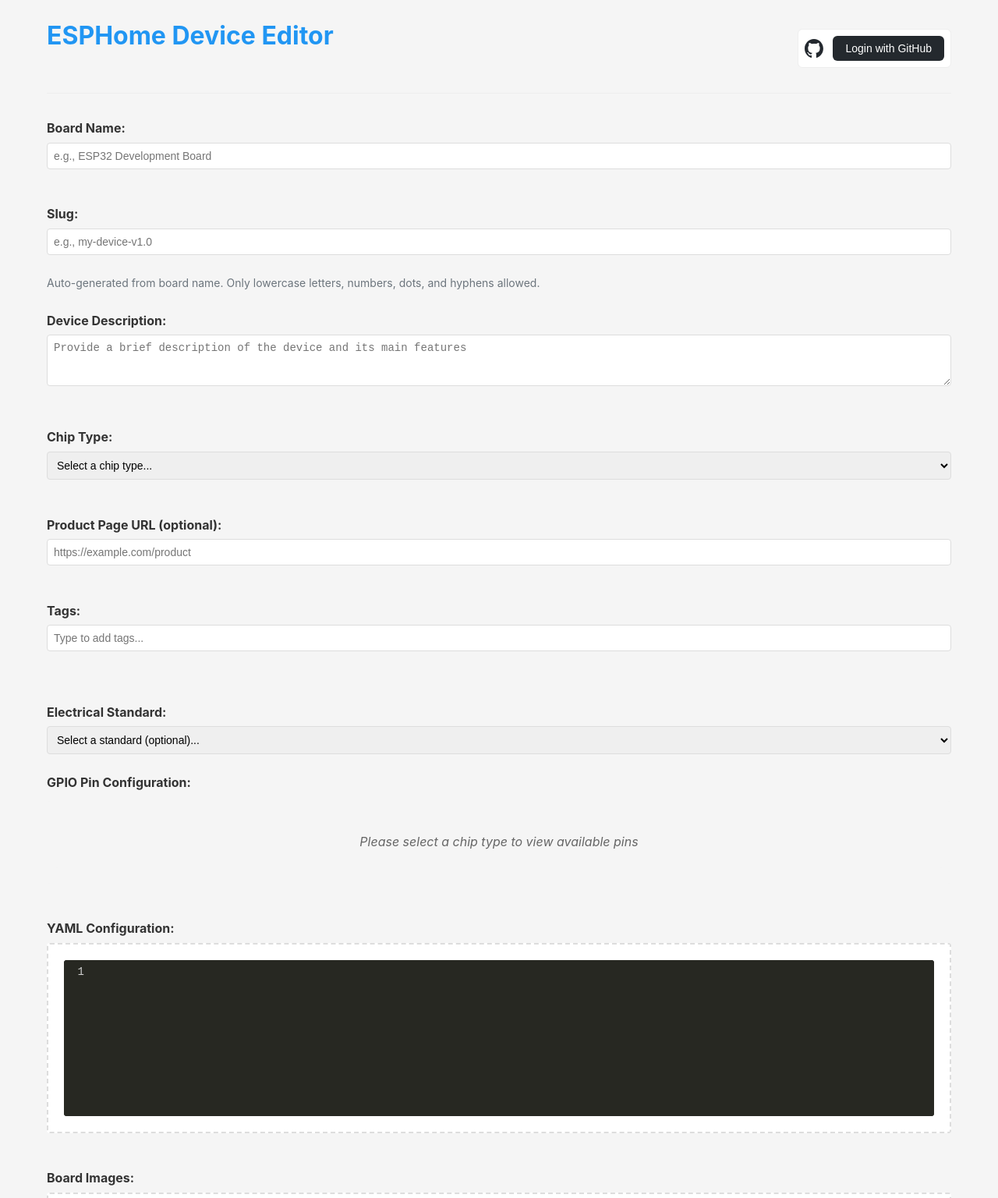
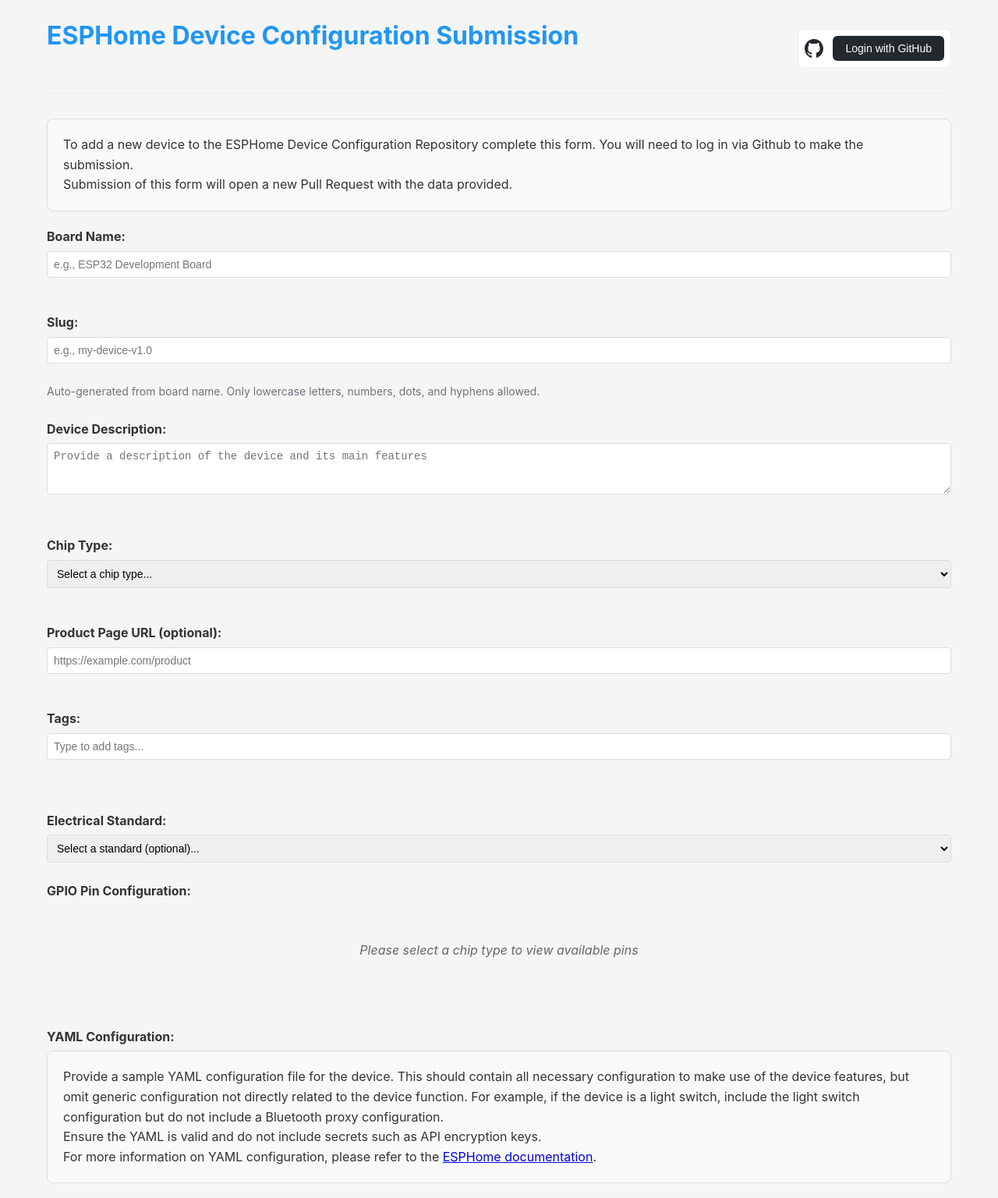
Before and after one commit to clydebarrow/device-editor, a website: page assets/index.html in a window 1280 px wide. Shown: the top 1536 px of the page at 78% size. Drawn offline with nearby package versions, Linux system fonts and the light colour scheme; no server answers.

Commit message:
Update form

```diff
--- a/assets/client.js
+++ b/assets/client.js
@@ -558,7 +558,7 @@
 
             this.gpioPinList.appendChild(pinItem);
             const input = pinItem.querySelector('input');
-            input.addEventListener('input', this.validateGpioPins);
+            input.addEventListener('input', () => { this.validateGpioPins(); });
         });
 
         // Add grid layout styles
@@ -1003,7 +1003,7 @@
     }
 
     validateGpioPins() {
-        const formGroup = document.querySelector('#gpioPinList').closest('.form-group');
+        const formGroup = this.gpioPinList.closest('.form-group');
         const errorElement = formGroup.querySelector('.error-message');
         const hasGpioPins = Array.from(this.gpioPinList.querySelectorAll('.pin-function'))
             .some(input => input.value.trim() !== '');
--- a/assets/index.html
+++ b/assets/index.html
@@ -17,15 +17,19 @@
             color: white;
             padding: 15px 25px;
             border-radius: 5px;
-            box-shadow: 0 2px 5px rgba(0,0,0,0.2);
+            box-shadow: 0 2px 5px rgba(0, 0, 0, 0.2);
             display: none;
             z-index: 1000;
             animation: slideIn 0.3s ease-out;
         }
 
         @keyframes slideIn {
-            from { transform: translateX(100%); }
-            to { transform: translateX(0); }
+            from {
+                transform: translateX(100%);
+            }
+            to {
+                transform: translateX(0);
+            }
         }
 
         .form-actions {
@@ -34,9 +38,11 @@
             margin-top: 2rem;
             text-align: right;
         }
+
         .drop-zone {
             position: relative;
         }
+
         .drop-zone-overlay {
             position: absolute;
             top: 0;
@@ -50,6 +56,7 @@
             pointer-events: none;
             z-index: 10;
         }
+
         .CodeMirror {
             position: relative;
             z-index: 20;
@@ -59,7 +66,7 @@
 <body>
 <div class="container">
     <div class="header">
-            <h1>ESPHome Device Editor</h1>
+        <h1>ESPHome Device Configuration Submission</h1>
         <div class="auth-section">
             <div class="github-login-wrapper">
                 <img src="github-mark.svg" alt="GitHub Logo" class="github-logo">
@@ -79,7 +86,11 @@
             </div>
         </div>
     </div>
-
+    <div class="instructions">
+        <p>To add a new device to the ESPHome Device Configuration Repository complete this form. You will need to log
+            in via Github to make the submission.</p>
+        <p>Submission of this form will open a new Pull Request with the data provided.</p>
+    </div>
     <form id="deviceForm" novalidate>
         <div class="form-group">
             <label for="boardName">Board Name:</label>
@@ -94,12 +105,15 @@
                    title="Use only lowercase letters, numbers, dots, and hyphens"
                    placeholder="e.g., my-device-v1.0">
             <div class="error-message"></div>
-                <div class="help-text">Auto-generated from board name. Only lowercase letters, numbers, dots, and hyphens allowed.</div>
+            <div class="help-text">Auto-generated from board name. Only lowercase letters, numbers, dots, and hyphens
+                allowed.
+            </div>
         </div>
 
         <div class="form-group">
             <label for="description">Device Description:</label>
-                <textarea id="description" name="description" required rows="3" placeholder="Provide a brief description of the device and its main features"></textarea>
+            <textarea id="description" name="description" required rows="3"
+                      placeholder="Provide a description of the device and its main features"></textarea>
             <div class="error-message"></div>
         </div>
 
@@ -166,6 +180,16 @@
 
         <div class="form-group">
             <label for="yamlCode">YAML Configuration:</label>
+            <div class="instructions">
+                <p>Provide a sample YAML configuration file for the device. This should contain all necessary configuration
+                    to make use of the device features, but omit generic configuration not directly related to the
+                    device function. For example, if the device is a light switch, include the light switch configuration but do not include
+                    a Bluetooth proxy configuration.
+                </p>
+                <p>Ensure the YAML is valid and do not include secrets such as API encryption keys.</p>
+                <p>For more information on YAML configuration, please refer to the <a
+                        href="https://esphome.io/guides/configuration.html" target="_blank">ESPHome documentation</a>.</p>
+            </div>
             <div id="yamlDropZone" class="drop-zone">
                 <textarea id="yamlCode" name="yamlCode" required></textarea>
                 <div class="drop-zone-overlay">Drop YAML file here or click to paste</div>
--- a/assets/styles.css
+++ b/assets/styles.css
@@ -879,3 +879,11 @@
         transform: translate(-50%, -50%) rotate(360deg);
     }
 }
+
+.instructions {
+    background-color: #f9f9f9;
+    border: 1px solid #ddd;
+    padding: 20px;
+    border-radius: 8px;
+    margin-bottom: 20px;
+}
```
Also changed, not shown: worker/worker.js (+42 -8 lines). Lines whose indentation alone changed are shown as unchanged.
